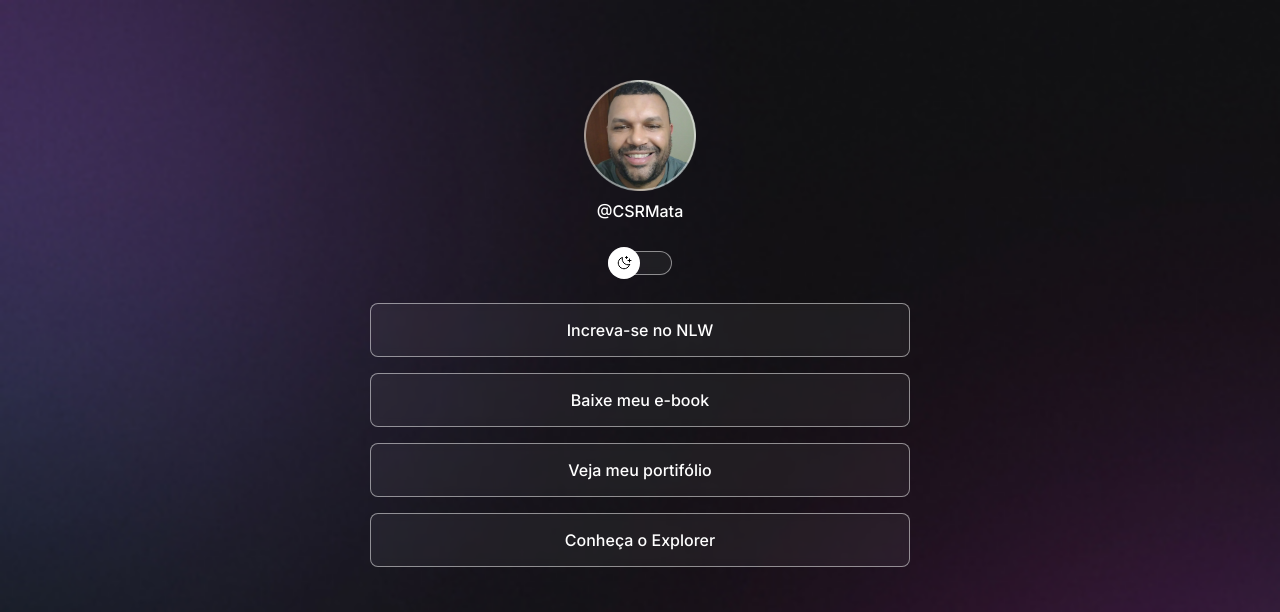
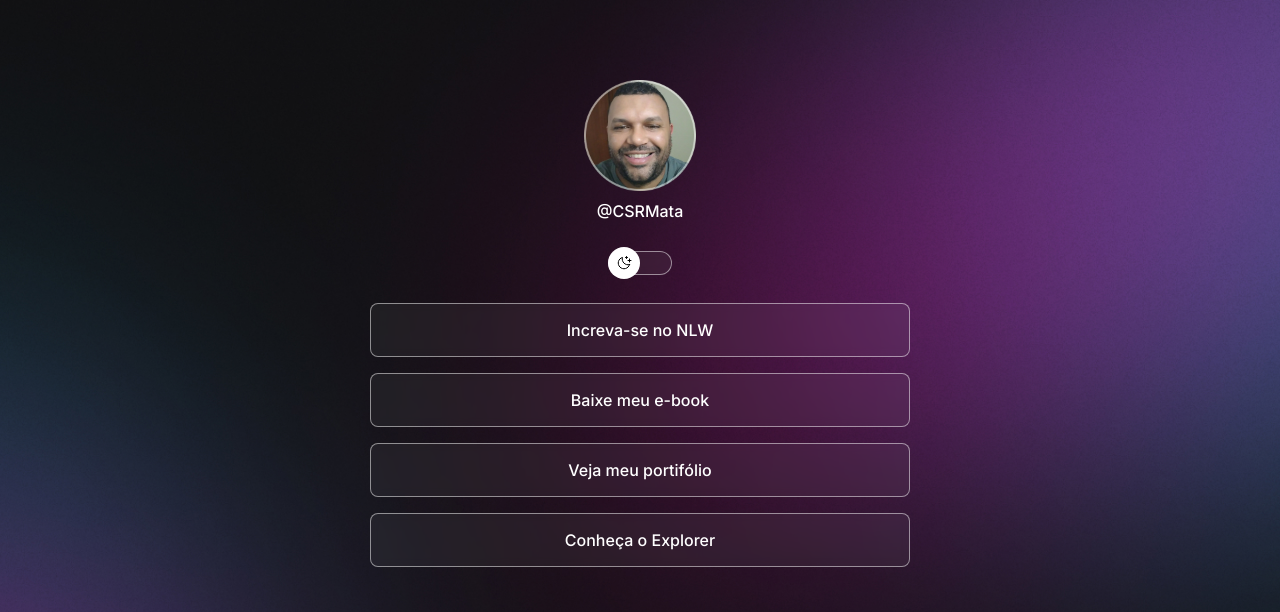
Before and after one commit to juliocesardamata/ProjetoRocketseatNewDiscover, a plain HTML site: page index.html in a window 1280 px wide. Shown: the top 612 px of the page. Drawn offline with nearby package versions, Linux system fonts and the light colour scheme.

Commit message:
add css @media queries - back graoud

```diff
--- a/style.css
+++ b/style.css
@@ -88,7 +88,7 @@ body {
   z-index: 1;
   transform: translateY(-50%);
 
-  /* animation: slide-back 0.2s; */
+  animation: slide-back 0.2s;
 }
 
 .light #switch button {
@@ -164,3 +164,13 @@ footer {
   text-align: center;
   font-size: 14px;
 }
+
+/* @media queries*/
+@media (min-width: 700px) {
+  :root {
+    --bg-url: url(assets/bg-desktop.jpg);
+  }
+  .light {
+    --bg-url: url(assets/bg-desktop-light.jpg);
+  }
+}
```
Also changed, not shown: assets/bg-desktop-light.jpg (added), assets/bg-desktop.jpg (added).
